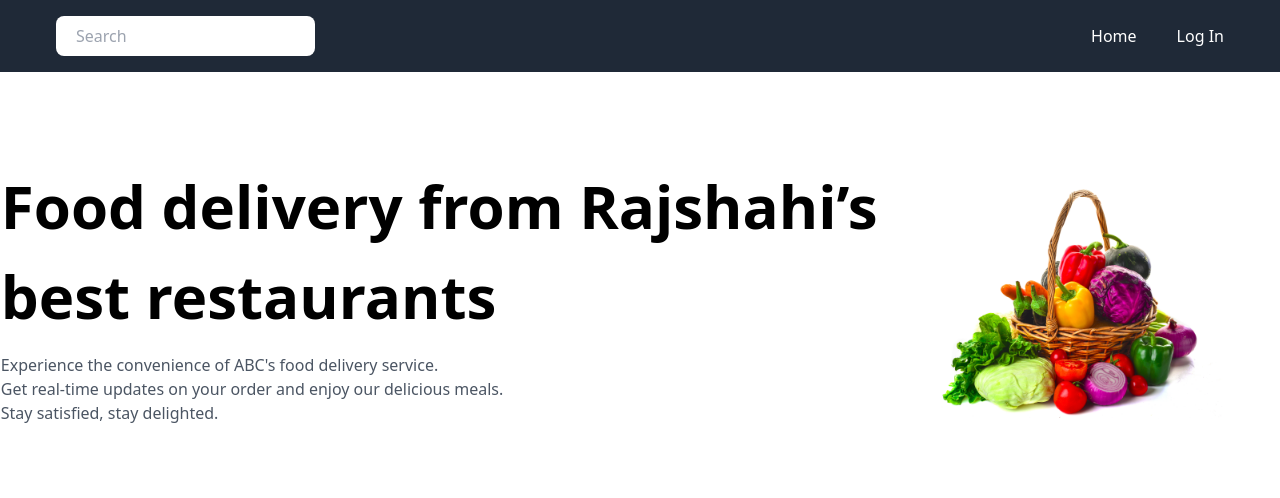
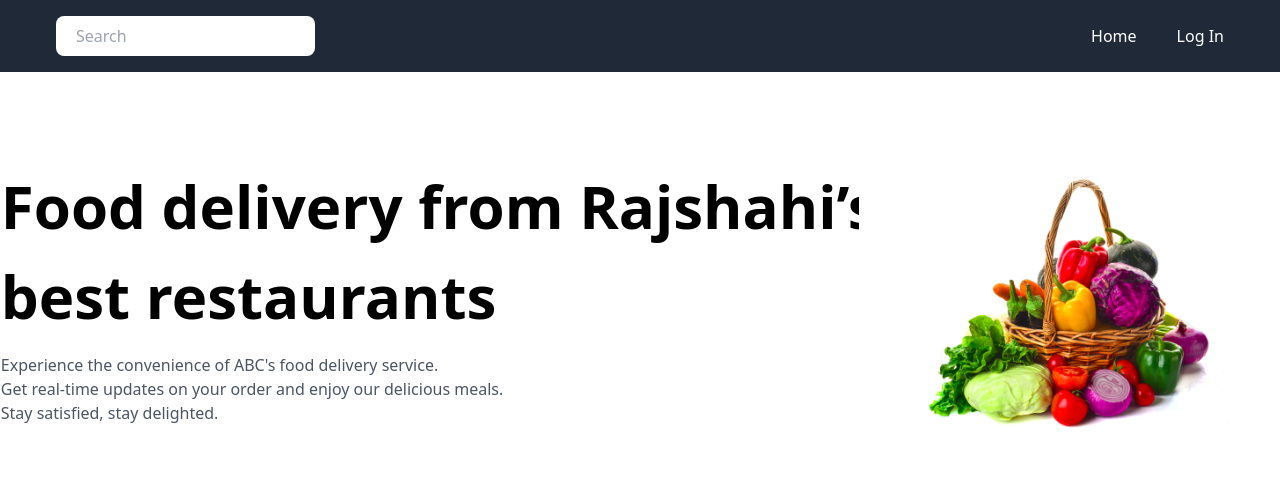
Before and after one commit to hasnat-shohag/online-food-order-management-system, a React (Vite) app: page / in a window 1280 px wide. In both pictures the pointer is over the picture 1079 px from the left and 292 px from the top of the page. Shown: the top 498 px of the page. Built offline with nearby package versions, Linux system fonts and the light colour scheme; no server answers.

Commit message:
added tranform in fooditem and banner image

```diff
--- /dev/null
+++ b/src/assets/styles/Banner.css
@@ -0,0 +1,4 @@
+.banner:hover{
+  transition: all 0.5s;
+  transform: scale(1.1);
+}
--- /dev/null
+++ b/src/assets/styles/FoodCard.css
@@ -0,0 +1,4 @@
+.hover-image:hover {
+	transition: all 0.5s;
+	transform: scale(1.1);
+}
--- a/src/components/Banner.tsx
+++ b/src/components/Banner.tsx
@@ -1,5 +1,6 @@
 import { FC } from "react";
 import bannerimage from "../assets/images/bannerimage.png";
+import "../assets/styles/Banner.css";
 
 const Banner: FC = () => {
 	return (
@@ -18,7 +19,7 @@ const Banner: FC = () => {
 			</div>
 			{/* right */}
 			<div className="w-[400px]">
-				<img src={bannerimage} alt="bannerimage" className="w-[100%]" />
+				<img src={bannerimage} alt="bannerimage" className="w-[100%] banner" />
 			</div>
 		</div>
 	);
--- a/src/components/FoodCard.tsx
+++ b/src/components/FoodCard.tsx
@@ -4,6 +4,7 @@ import Modal from "./Modal";
 import { useNavigate } from "react-router-dom";
 import { toast } from "react-toastify";
 import CartItem from "./CartItem";
+import "../assets/styles/FoodCard.css";
 
 export interface FoodCardProps {
 	id: number;
@@ -52,7 +53,7 @@ const FoodCard: FC<FoodCardProps> = (props: FoodCardProps) => {
 				<img
 					src={image}
 					alt="image"
-					className="w-[100%] h-[100%] hover:w-[99%] rounded-lg"
+					className="w-[100%] h-[100%] hover-image rounded-lg"
 				/>
 			</div>
 			<div className="flex justify-center flex-col pt-4 rounded-md text-[#5B5B5B]">
```
